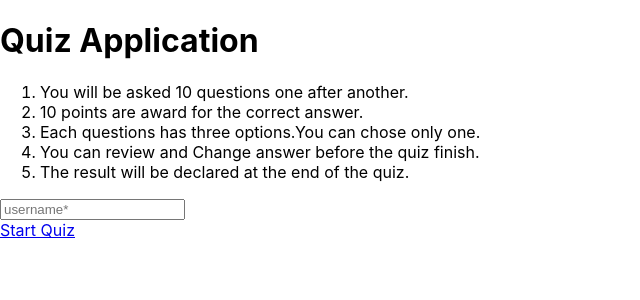
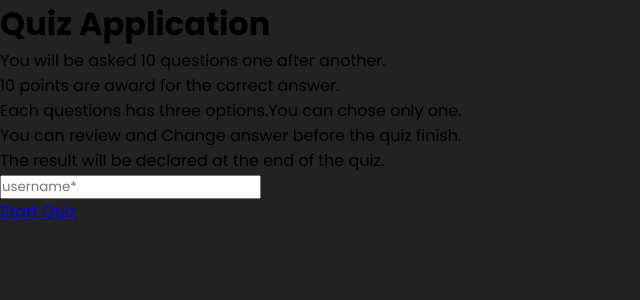
Before and after one commit to anishazahan/Quize-app, a React (Create React App) app: page / in a window 1280 px wide. Shown: the top 300 px of the page, without its empty margins (0-640 px from the left). Built offline with nearby package versions, Linux system fonts and the light colour scheme.

Commit message:
declare variable for styling

```diff
--- a/src/styles/App.css
+++ b/src/styles/App.css
@@ -5,3 +5,26 @@
 
 
 /* ------------------- Browser reset code --------------------- */
+
+*{
+    margin: 0;
+    padding: 0;
+    box-sizing: border-box;
+    font-family: 'Poppins', sans-serif;
+}
+
+body,html{
+    height: 100%;
+    background: var(--dark-color);
+}
+
+/* ------------------- variable for style --------------------- */
+
+:root{
+    --primary-color:#00ff92;
+    --dark-color:#222222;
+    --light-color:#f0f0f0;
+}
+
+
+/* ------------------- variable for style --------------------- */
```
